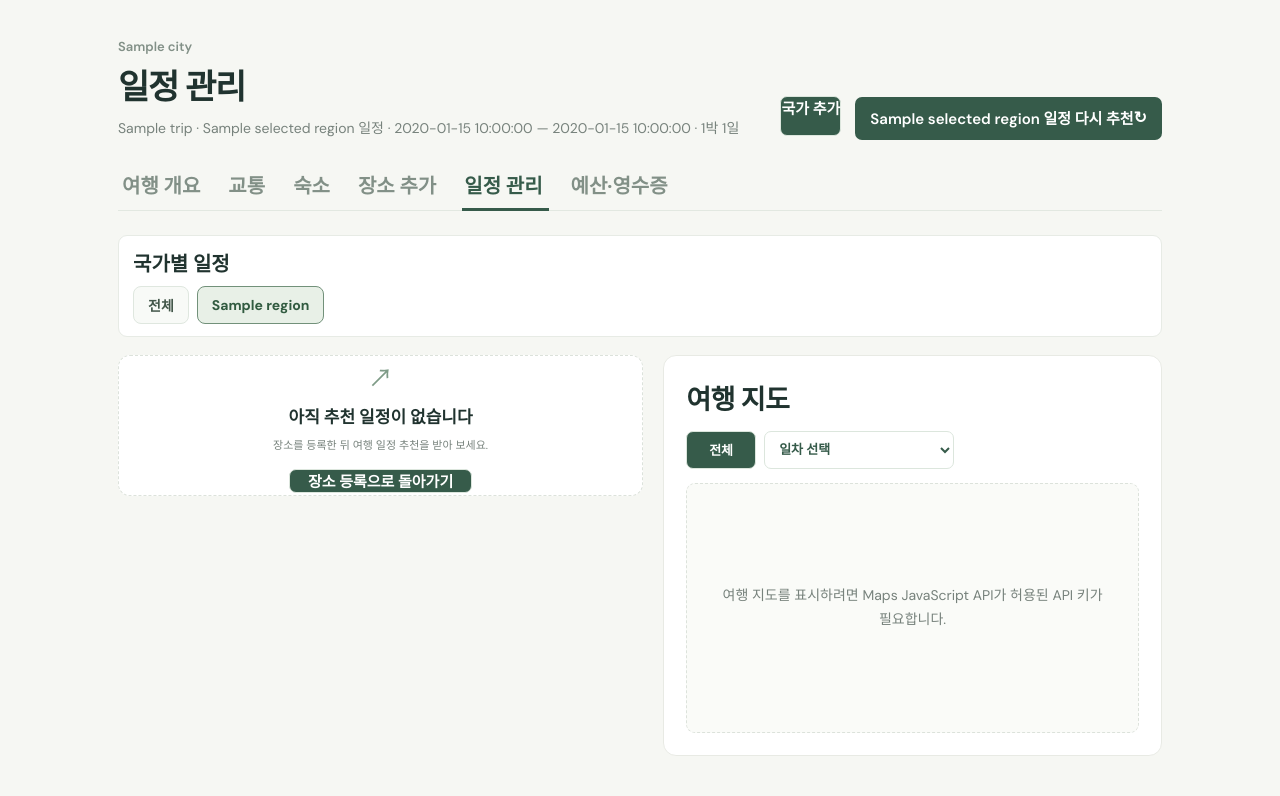
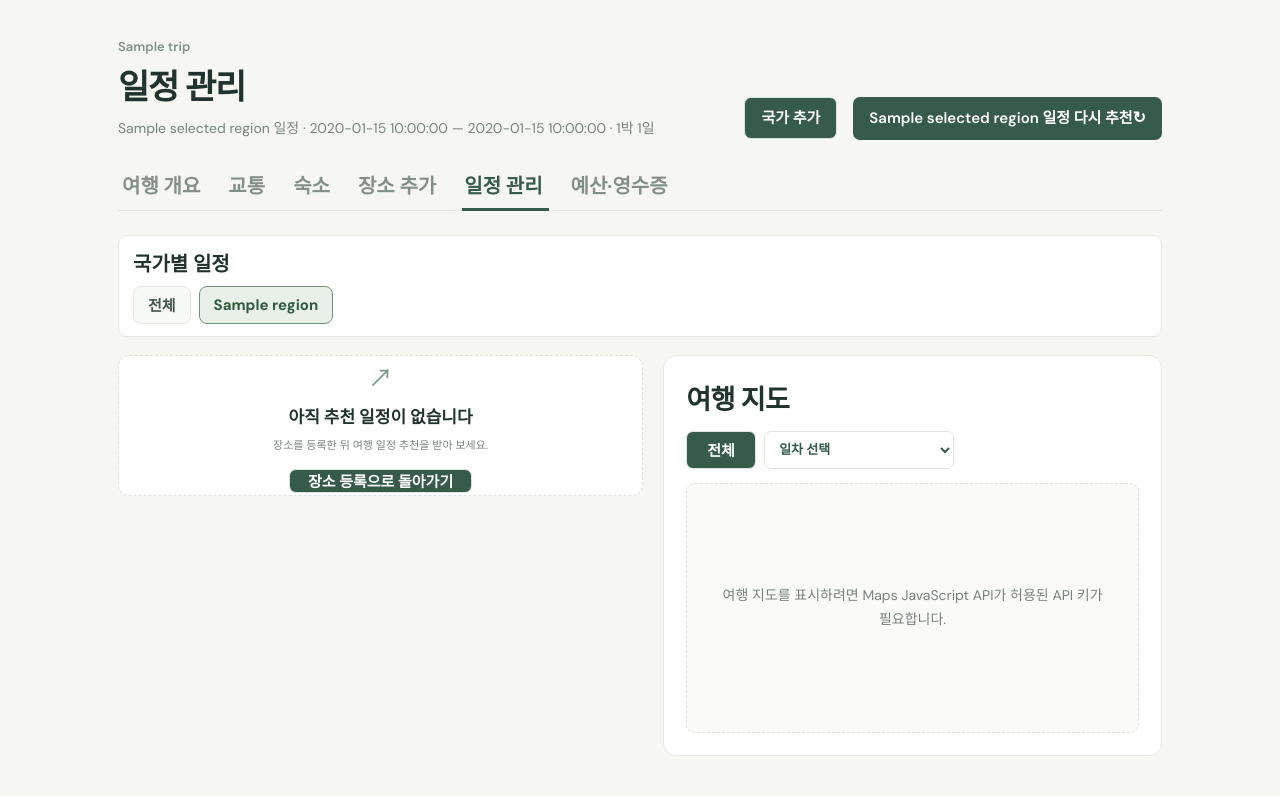
Before and after one commit to dlstjd825/travel_manager, a Flask app: template templates/itinerary.html in a window 1280 px wide. Shown: the part 78-874 px from the top of the page. Run offline with Flask 3, Linux system fonts and the light colour scheme; the visitor is signed in with stand-in values (Sample User, id 1); tables that the repository leaves empty hold one stand-in row (values such as "Sample post"); the template is opened without the code that fills it: most values are stand-ins (such as "Sample title", 1, 10 or a date in 2020).

Commit message:
Refine itinerary controls and page headings

```diff
--- a/static/css/base.css
+++ b/static/css/base.css
@@ -220,6 +220,7 @@ details[open] > :not(summary) {
   margin: 0;
   font-size: 18px;
   letter-spacing: -.5px;
+  align-items: center;
 }
 
 .panel-symbol {
--- a/static/css/itinerary.css
+++ b/static/css/itinerary.css
@@ -217,7 +217,30 @@
 .itinerary-actions {
   display: flex;
   align-items: center;
-  gap: 14px;
+  justify-content: flex-end;
+  flex-wrap: wrap;
+  gap: 12px 16px;
+}
+
+.itinerary-actions > a,
+.itinerary-actions > form .primary-button {
+  display: inline-flex;
+  min-height: 42px;
+  align-items: center;
+  justify-content: center;
+  margin: 0;
+  padding: 0 16px;
+  line-height: 1.25;
+  white-space: nowrap;
+}
+
+.itinerary-actions > a {
+  align-self: center;
+}
+
+.itinerary-actions > form {
+  display: flex;
+  align-items: center;
 }
 
 .itinerary-save-status {
@@ -256,7 +279,7 @@
   border-radius: 8px;
   background: #f8faf7;
   color: #43574a;
-  font-size: 14px;
+  font-size: 15px;
   font-weight: 600;
   text-align: center;
   text-decoration: none;
@@ -388,9 +411,9 @@
 
 @media (max-width:640px) {
   .itinerary-actions {
-    align-items: flex-start;
-    flex-direction: column;
-    gap: 9px;
+    align-items: center;
+    justify-content: flex-start;
+    gap: 10px 12px;
   }
 .itinerary-stop[draggable=true] {
     gap: 7px;
@@ -453,7 +476,7 @@
   border-radius: 7px;
   background: #fff;
   color: var(--ink);
-  font: 600 13px "DM Sans","Noto Sans KR",sans-serif;
+  font: 600 15px "DM Sans","Noto Sans KR",sans-serif;
 }
 
 .unscheduled-add-form .primary-button {
@@ -507,7 +530,7 @@
   background: #f5f8f4;
   color: #365b4a;
   accent-color: #365b4a;
-  font: 600 13px "DM Sans","Noto Sans KR",sans-serif;
+  font: 600 15px "DM Sans","Noto Sans KR",sans-serif;
   cursor: pointer;
 }
 
@@ -557,6 +580,8 @@
   width: 34px;
   height: 34px;
   flex: none;
+  align-self: center;
+  margin-block: auto;
   place-items: center;
   border: 1px solid #e1e9e0;
   border-radius: 8px;
@@ -631,6 +656,11 @@
   touch-action: none;
   user-select: none;
   transform: translateY(-50%);
+}
+
+.timeline-drag-handle:active {
+  color: #365b4a;
+  cursor: grabbing;
 }
 
 .itinerary-stops .itinerary-stay-event {
--- a/templates/_itinerary_place_event.html
+++ b/templates/_itinerary_place_event.html
@@ -1,5 +1,4 @@
-<li class="itinerary-stop {{ 'is-locked' if item.is_locked else '' }}" data-event-key="{{ event_key }}" data-place-id="{{ item.place_id }}" draggable="{{ 'false' if item.is_locked or selected_region else 'true' }}">
- {% if not selected_region %}<span aria-hidden="true" class="drag-handle">⠿</span>{% endif %}
+<li class="itinerary-stop {{ 'is-locked' if item.is_locked else '' }}" data-event-key="{{ event_key }}" data-place-id="{{ item.place_id }}" draggable="false">
  <span aria-label="{{ '식당' if item.category == 'restaurant' else '관광지' }}" class="place-pin category-pin {{ 'restaurant-pin' if item.category == 'restaurant' else 'attraction-pin' }}" role="img">
   {% if item.category == 'restaurant' %}
   <svg aria-hidden="true" viewbox="0 0 24 24"><path d="M6 3v7m-3-7v4a3 3 0 0 0 6 0V3M6 10v11m10-18v18m0-18c3 2 4 5 4 8h-4" fill="none" stroke="currentColor" stroke-linecap="round" stroke-linejoin="round" stroke-width="2"></path></svg>
--- a/templates/_itinerary_stay_event.html
+++ b/templates/_itinerary_stay_event.html
@@ -1,5 +1,5 @@
-<li class="itinerary-stay-step" data-event-key="{{ event.key }}" draggable="{{ 'true' if event_draggable else 'false' }}">
- {% if event_draggable %}<span aria-hidden="true" class="drag-handle timeline-drag-handle" title="드래그해서 방문지 앞이나 뒤로 이동">⠿</span>{% endif %}
+<li class="itinerary-stay-step" data-event-key="{{ event.key }}" draggable="false">
+ {% if event_draggable %}<span aria-hidden="true" class="drag-handle timeline-drag-handle" data-timeline-drag-handle title="드래그해서 방문지 앞이나 뒤로 이동">⠿</span>{% endif %}
  <article class="day-accommodation-card itinerary-stay-event">
   <strong><span aria-hidden="true" class="stay-home-icon"><svg viewBox="0 0 24 24"><path d="M3 11 12 4l9 7M5 10v10h14V10M9 20v-6h6v6" fill="none" stroke="currentColor" stroke-width="2" stroke-linecap="round" stroke-linejoin="round"></path></svg></span> {{ event.stay.name }} <span class="stay-event-label">{{ event.stay_event_type }}</span></strong>
   <p>{{ event.stay.address or '주소 미입력' }}</p>
--- a/templates/accommodation.html
+++ b/templates/accommodation.html
@@ -16,7 +16,7 @@
    {% set active_page = 'accommodation' %}
    <section class="trip-section-heading">
     <div class="trip-section-heading-copy">
-     <p class="trip-section-kicker">{{ trip.city }}</p>
+     <p class="trip-section-kicker">{{ trip.title }}</p>
      <h1>숙소</h1>
      <p>숙박 날짜와 위치를 등록합니다.</p>
     </div>
--- a/templates/day_detail.html
+++ b/templates/day_detail.html
@@ -7,7 +7,7 @@
    Day {{ day_number }} &middot; {{ trip.title }} &middot; Trip Manager
   </title>
   <link href="{{ url_for('static', filename='css/base.css') }}" rel="stylesheet"/>
-  <link href="{{ url_for('static', filename='css/itinerary.css', v='4') }}" rel="stylesheet"/>
+  <link href="{{ url_for('static', filename='css/itinerary.css', v='6') }}" rel="stylesheet"/>
  </head>
  <body>
   <main class="shell day-detail-page">
@@ -290,7 +290,7 @@
   <script async="" src="https://maps.googleapis.com/maps/api/js?key={{ config.GOOGLE_MAPS_BROWSER_API_KEY|urlencode }}&amp;loading=async&amp;callback=initTravelMap&amp;v=weekly">
   </script>
   {% endif %}
-  <script defer="True" src="{{ url_for('static', filename='js/day-detail.js') }}">
+  <script defer="True" src="{{ url_for('static', filename='js/day-detail.js', v='2') }}">
   </script>
   {% include '_preserve_scroll.html' %}
  </body>
--- a/templates/expenses.html
+++ b/templates/expenses.html
@@ -26,7 +26,7 @@
    <section class="trip-section-heading">
     <div class="trip-section-heading-copy">
      <p class="trip-section-kicker">
-      {{ trip.city }}
+      {{ trip.title }}
      </p>
      <h1>
       예산 영수증
--- a/templates/itinerary.html
+++ b/templates/itinerary.html
@@ -7,7 +7,7 @@
    {{ trip.title }} 일정 &middot; Trip Manager
   </title>
   <link href="{{ url_for('static', filename='css/base.css') }}" rel="stylesheet"/>
-  <link href="{{ url_for('static', filename='css/itinerary.css', v='4') }}" rel="stylesheet"/>
+  <link href="{{ url_for('static', filename='css/itinerary.css', v='6') }}" rel="stylesheet"/>
  </head>
  <body>
   <main class="shell">
@@ -26,13 +26,13 @@
    <section class="trip-section-heading trip-section-heading-with-actions">
     <div class="trip-section-heading-copy">
      <p class="trip-section-kicker">
-      {{ trip.city }}
+      {{ trip.title }}
      </p>
      <h1>
       일정 관리
      </h1>
      <p>
-      {{ trip.title }} &middot; {{ selected_region.label ~ ' 일정 · ' if selected_region else '' }}{{ trip.start_date }} &mdash; {{ trip.end_date }} &middot; {{ night_count }}박 {{ day_count }}일
+      {{ selected_region.label ~ ' 일정 · ' if selected_region else '' }}{{ trip.start_date }} &mdash; {{ trip.end_date }} &middot; {{ night_count }}박 {{ day_count }}일
      </p>
     </div>
     <div class="itinerary-actions">
@@ -233,7 +233,7 @@
           ☼
          </span>
          <p>
-          {% if day.blocked_reason %}{{ day.blocked_reason }}{% else %}이 날은 비워 두었습니다. 장소를 여기로 옮길 수 있어요.{% endif %}
+          {% if day.blocked_reason %}{{ day.blocked_reason }}{% else %}이 날은 비워 두었습니다.{% endif %}
          </p>
         </div>
        </div>
@@ -301,7 +301,7 @@
   </script>
   {% endif %}
   {% if has_itinerary and not selected_region %}
-  <script defer="True" src="{{ url_for('static', filename='js/itinerary.js') }}">
+  <script defer="True" src="{{ url_for('static', filename='js/itinerary.js', v='3') }}">
   </script>
   {% endif %}
   <script defer src="{{ url_for('static', filename='js/itinerary-focus.js') }}"></script>
--- a/templates/place_detail.html
+++ b/templates/place_detail.html
@@ -8,7 +8,7 @@
   </title>
   <link href="{{ url_for('static', filename='css/base.css') }}" rel="stylesheet"/>
   <link href="{{ url_for('static', filename='css/trip.css', v='6') }}" rel="stylesheet"/>
-  <link href="{{ url_for('static', filename='css/itinerary.css', v='4') }}" rel="stylesheet"/>
+  <link href="{{ url_for('static', filename='css/itinerary.css', v='6') }}" rel="stylesheet"/>
  </head>
  <body>
   <main class="shell place-journal-page">
@@ -27,7 +27,7 @@
    <section class="trip-section-heading place-journal-heading">
     <div class="trip-section-heading-copy">
      <p class="trip-section-kicker">
-      {{ trip.city }}{% if place.day_number %} &middot; Day {{ place.day_number }}{% endif %}
+      {{ trip.title }}
      </p>
      <h1>
       {{ place.name }}
--- a/templates/places.html
+++ b/templates/places.html
@@ -26,7 +26,7 @@
    <section class="trip-section-heading">
     <div class="trip-section-heading-copy">
      <p class="trip-section-kicker">
-      {{ trip.city }}
+      {{ trip.title }}
      </p>
      <h1>
       가고 싶은 장소
--- a/templates/transport.html
+++ b/templates/transport.html
@@ -26,7 +26,7 @@
    <section class="trip-section-heading">
     <div class="trip-section-heading-copy">
      <p class="trip-section-kicker">
-      {{ trip.city }}
+      {{ trip.title }}
      </p>
      <h1>
       교통
--- a/templates/trip_journal.html
+++ b/templates/trip_journal.html
@@ -25,7 +25,7 @@
    <section class="trip-section-heading">
     <div class="trip-section-heading-copy">
      <p class="trip-section-kicker">
-      {{ trip.city }}
+      {{ trip.title }}
      </p>
      <h1>
       여행 기록 모아보기
--- a/templates/trip_regions.html
+++ b/templates/trip_regions.html
@@ -16,7 +16,7 @@
    {% set active_page = 'itinerary' %}
    <section class="trip-section-heading">
     <div class="trip-section-heading-copy">
-     <p class="trip-section-kicker">{{ trip.city }}</p>
+     <p class="trip-section-kicker">{{ trip.title }}</p>
      <h1>국가 추가</h1>
      <p>여행 기간 안에서 국가와 지역별 체류 날짜를 관리합니다.</p>
     </div>
```
Also changed, not shown: static/js/day-detail.js (+57 -4 lines), static/js/itinerary.js (+0 -51 lines).
